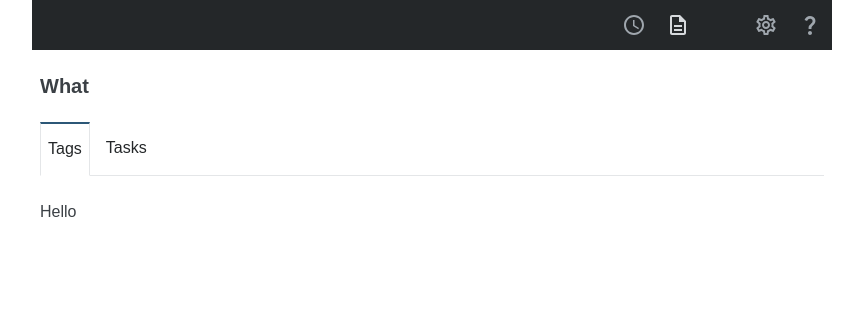
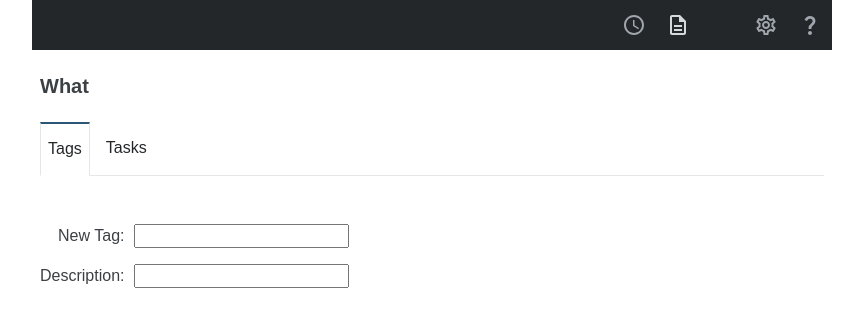
Before and after one commit to cwellsx/time, a React (Create React App) app: page /what in a window 1280 px wide. Shown: the top 326 px of the page, without its empty margins (208-1071 px from the left). Built offline with nearby package versions, Linux system fonts and the light colour scheme; some icons are missing; what date-and-time would draw is missing.

Commit message:
Create and list tags or tasks

```diff
--- a/src/App.sass
+++ b/src/App.sass
@@ -46,7 +46,6 @@ h1
 
 h2
   font-weight: bold
-  font-style: italic
 
 .hidden
   display: none !important
@@ -136,8 +135,21 @@ input[type="submit"],
       &:not(:last-child)
         padding-right: 10px
 
-      /* &:not(:first-child)
-       padding-top: 1.5rem */
+  &.compact > :not(:last-child) > *
+    padding-bottom: 1rem
 
 .comment
   width: 100%
+
+table
+  width: 100%
+  border: 1px solid
+  border-collapse: collapse
+
+  th, td
+    border: 1px solid
+    padding: 0 10px
+
+    &:first-child
+      /* 20px is too narrow but the table column will expand to fit the text, I just want it as narrow as possible */
+      width: 20px
--- a/src/io/controller.ts
+++ b/src/io/controller.ts
@@ -106,8 +106,8 @@ export class Controller implements NowState, SettingsState, WhatState {
   }
 
   // interface WhatState
-  getAll(what: WhatType): Promise<TagCount[]> {
-    return what === "tags" ? this.getAllTags() : this.getAllTasks();
+  getAll(whatType: WhatType): TagInfo[] {
+    return whatType === "tags" ? this.database.tags : this.database.tasks;
   }
 
   create(what: WhatType, tag: TagInfo): void {
--- a/src/io/database.ts
+++ b/src/io/database.ts
@@ -5,9 +5,9 @@ import { persisted } from "./persist";
 import type { Config, Time, TagInfo } from "../model";
 export type DbName = "production" | "test";
 
-// we only store on COnfig instance in the table, not several,
+// we only store on Config instance in the table, not several,
 // so use this value as the key of that object in its table
-const configVersion = 2;
+const configVersion = 1;
 
 interface Schema extends DBSchema {
   times: {
@@ -29,24 +29,18 @@ interface Schema extends DBSchema {
 }
 
 async function open(dbName: DbName): Promise<IDBPDatabase<Schema>> {
-  const db = await openDB<Schema>(dbName, 5, {
+  const db = await openDB<Schema>(dbName, 1, {
     upgrade(db, oldVersion, newVersion, transaction) {
       if (oldVersion < 1) {
         db.createObjectStore("times", {
           keyPath: "when",
         });
-      }
-      if (oldVersion < 2) {
         db.createObjectStore("config");
-      }
-      if (oldVersion < 3) {
         db.createObjectStore("tags", {
-          keyPath: "title",
+          keyPath: "key",
         });
-      }
-      if (oldVersion < 5) {
         db.createObjectStore("tasks", {
-          keyPath: "title",
+          keyPath: "key",
         });
       }
     },
--- a/src/pages/What.tsx
+++ b/src/pages/What.tsx
@@ -1,38 +1,111 @@
+import "./what.sass";
+
 import React from "react";
 
 import { Tabs } from "../tabs";
 
 import type { WhatState } from "../states";
 import type { TabAction } from "../tabs";
-import type { WhatType } from "../model";
+import type { WhatType, TagInfo } from "../model";
 
 type WhatProps = {
   state: WhatState;
 };
 
 export const What: React.FunctionComponent<WhatProps> = (props: WhatProps) => {
+  const [key, setKey] = React.useState("");
+  const [description, setDescription] = React.useState("");
+
   const state = props.state;
+  const whatType: WhatType = state.config.whatType ?? "tags";
 
   const tabActions: TabAction[] = [
     { text: "Tags", action: () => state.saveWhatType("tags") },
     { text: "Tasks", action: () => state.saveWhatType("tasks") },
   ];
 
-  const selectedTab = ((whatType: WhatType | undefined) => {
+  const [selectedTab, text] = ((whatType: WhatType) => {
     switch (whatType) {
       case undefined:
-        return 0;
       case "tags":
-        return 0;
+        return [0, "Tag"];
       case "tasks":
-        return 1;
+        return [1, "Task"];
     }
-  })(state.config.whatType);
+  })(whatType);
+
+  function onNewKey(event: React.ChangeEvent<HTMLInputElement>): void {
+    event.preventDefault();
+    const key = event.target.value;
+    setKey(key);
+  }
+
+  function onNewDescription(event: React.ChangeEvent<HTMLInputElement>): void {
+    event.preventDefault();
+    const key = event.target.value;
+    setDescription(key);
+  }
+
+  function onSave(event: React.MouseEvent<HTMLButtonElement>): void {
+    event.preventDefault();
+    const tag: TagInfo = { key: key, summary: description };
+    state.create(whatType, tag);
+    setKey("");
+    setDescription("");
+  }
+
+  const newKey = <input onChange={onNewKey} value={key} />;
+  const newDescription = <input onChange={onNewDescription} value={description} />;
+  const newButton = <button onClick={onSave}>Save</button>;
+
+  const all = state.getAll(whatType);
+  all.sort((x, y) => x.key.localeCompare(y.key));
+  const showAll = !all.length ? undefined : (
+    <React.Fragment>
+      <h2>Current {text}s</h2>
+      <table>
+        <tbody>
+          {all.map((tagInfo) => (
+            <tr key={tagInfo.key}>
+              <td>{tagInfo.key}</td>
+              <td>{tagInfo.summary}</td>
+            </tr>
+          ))}
+        </tbody>
+      </table>
+    </React.Fragment>
+  );
+
+  const newKeyText = (
+    <div>
+      <span>New {text}:</span>
+      <span>{newKey}</span>
+    </div>
+  );
+
+  const newDescriptionText = (
+    <div>
+      <span>Description:</span>
+      <span>{newDescription}</span>
+    </div>
+  );
+
+  const newButtonText = (
+    <div>
+      <span></span>
+      <span>{newButton}</span>
+    </div>
+  );
 
   return (
     <React.Fragment>
       <Tabs actions={tabActions} selected={selectedTab} />
-      Hello
+      <div className="table compact">
+        {newKeyText}
+        {newDescriptionText}
+        {!key ? undefined : newButtonText}
+      </div>
+      {showAll}
     </React.Fragment>
   );
 };
--- /dev/null
+++ b/src/pages/what.sass
@@ -0,0 +1,2 @@
+#content > div
+  margin-bottom: 3rem
--- a/src/states/whatState.ts
+++ b/src/states/whatState.ts
@@ -2,7 +2,7 @@ import type { Config, TagCount, TagInfo, WhatType } from "../model";
 
 export interface WhatState {
   readonly config: Config;
-  getAll(what: WhatType): Promise<TagCount[]>;
-  create(what: WhatType, tag: TagInfo): void;
+  getAll(whatType: WhatType): TagInfo[];
+  create(whatType: WhatType, tag: TagInfo): void;
   saveWhatType(whatType: WhatType): void;
 }
--- a/src/tabs/Tabs.tsx
+++ b/src/tabs/Tabs.tsx
@@ -1,7 +1,7 @@
-import './tabs.sass';
+import "./tabs.sass";
 
-import React from 'react';
-import * as ReactRouter from 'react-router-dom';
+import React from "react";
+import * as ReactRouter from "react-router-dom";
 
 export type TabLink = {
   text: string;
@@ -76,7 +76,7 @@ export const Tabs: React.FunctionComponent<TabLinkProps | TabActionProps> = (pro
           };
           const selected = index === props.selected;
           return (
-            <a onClick={onClick} title={tab.text} className={selected ? "selected" : undefined}>
+            <a onClick={onClick} title={tab.text} className={selected ? "selected" : undefined} key={index}>
               {tab.text}
             </a>
           );
--- a/src/tags/tagsTypes.ts
+++ b/src/tags/tagsTypes.ts
@@ -12,7 +12,6 @@ export interface TagCount extends Key {
 // }
 
 export interface TagInfo extends Key {
-  title: string;
   summary?: string;
   markdown?: string;
 }
```
Also changed, not shown: src/pages/Now.tsx (+3 -9 lines).
